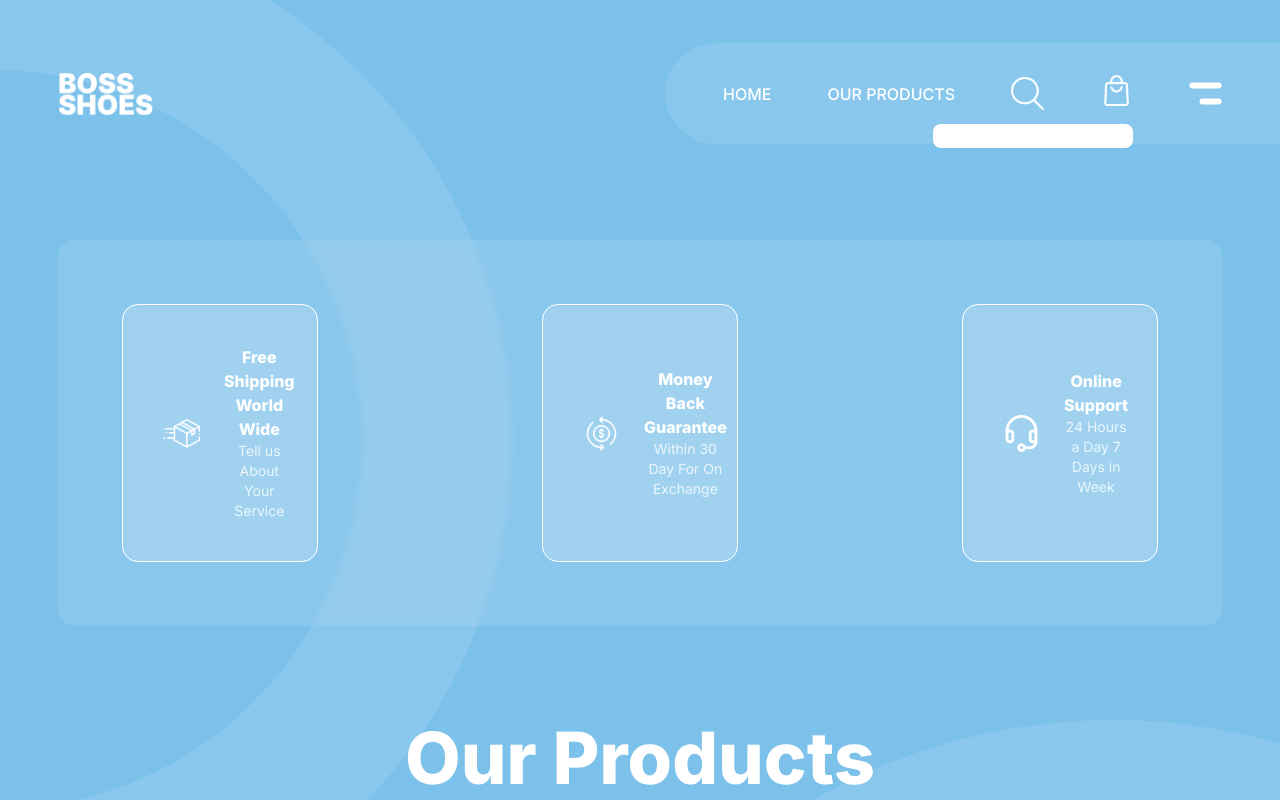
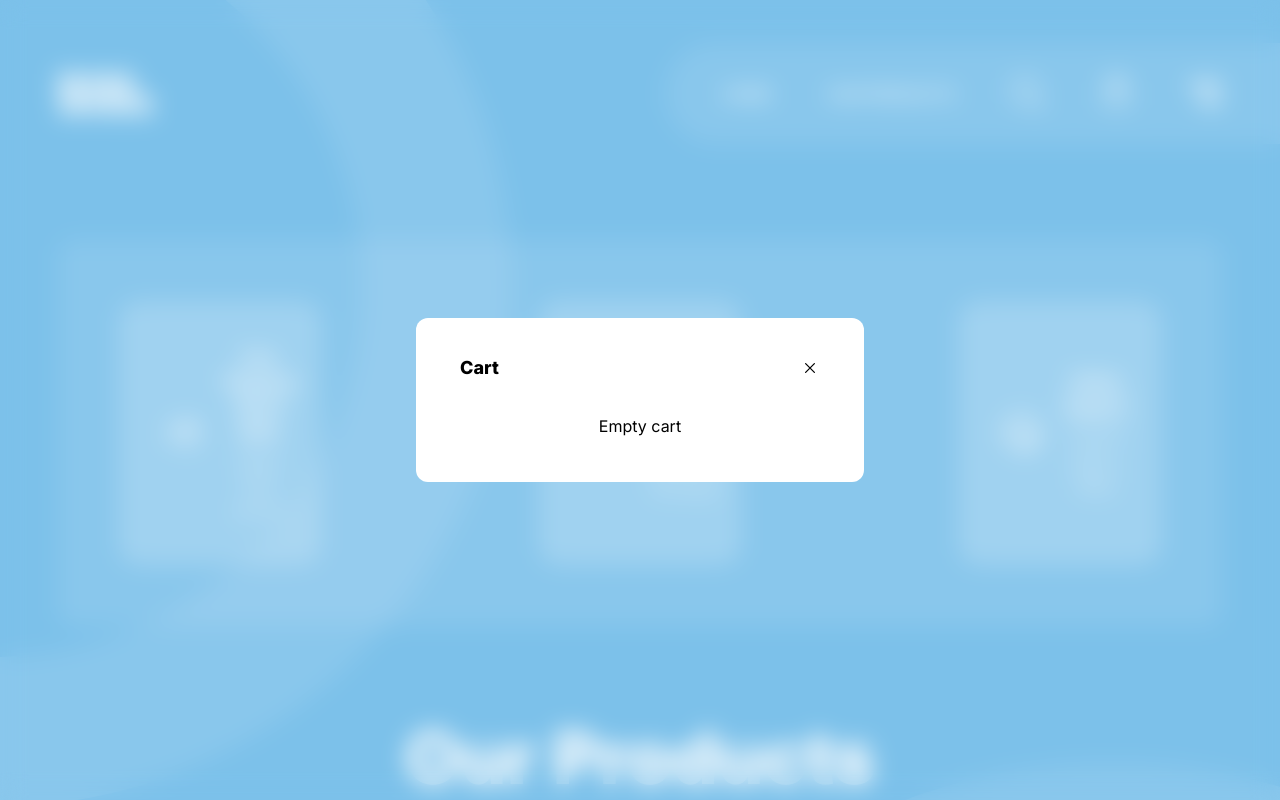
Before and after one commit to alexsolda/boss_shoes, a Next.js app: page / in a window 1280 px wide. Both pictures are taken after a click on the button 1116 px from the left and 93 px from the top of the page. Shown: the top 800 px of the page. Built offline with nearby package versions, Linux system fonts and the light colour scheme.

Commit message:
feat: cart modal

```diff
--- a/package.json
+++ b/package.json
@@ -13,6 +13,7 @@
     "next": "14.2.7",
     "react": "^18",
     "react-dom": "^18",
+    "react-icons": "^5.3.0",
     "zustand": "^4.5.5"
   },
   "devDependencies": {
--- a/src/app/layout.tsx
+++ b/src/app/layout.tsx
@@ -22,12 +22,14 @@ export default function RootLayout({
 }>) {
   return (
     <html lang="pt">
-      <body className={`${inter.variable} h-full text-white font-normal font-inter bg-primary`}>
-      <div className="absolute h-[130vh] w-[130vh] border-[150px] border-white/10 rounded-full top-[-10%] right-[60%]" />
-      <div className="absolute h-[150vh] w-[150vh] border-[150px] border-white/10 rounded-full top-[90vh] left-[40%]" />
-      <div className="absolute top-[100vh] left-0 transform translate-y-full w-0 h-0 border-l-[100vh] border-l-blue-300 border-r-[100vh] border-r-transparent border-t-[100vh] border-t-transparent" />
+      <body className={`${inter.variable} relative z-50 h-full text-white font-normal font-inter bg-primary`}>
+      <div className="absolute z-0 h-[130vh] w-[130vh] border-[150px] border-white/10 rounded-full top-[-10%] right-[60%]" />
+      <div className="absolute z-0 h-[150vh] w-[150vh] border-[150px] border-white/10 rounded-full top-[90vh] left-[40%]" />
+      <div className="absolute z-0 top-[100vh] left-0 transform translate-y-full w-0 h-0 border-l-[100vh] border-l-blue-300 border-r-[100vh] border-r-transparent border-t-[100vh] border-t-transparent" />
         <Header />
+        <div>
         {children}
+        </div>
         <Footer />
       </body>
     </html>
--- a/src/components/Button/index.tsx
+++ b/src/components/Button/index.tsx
@@ -9,7 +9,7 @@ export type IBtDefaultProps = {
 
 const Button = ({
   title,
-  outlined,
+  outlined = true,
   icon,
   onlyIcon = false,
   ...props
@@ -17,7 +17,7 @@ const Button = ({
   return (
     <button
       {...props}
-      className={`bg-transparent ${!onlyIcon ? 'border border-white rounded-xl p-2 hover:bg-primary hover:scale-105' : ''} active:scale-95 transition`}
+      className={`${outlined ? 'bg-transparent' : 'bg-primary'} ${!onlyIcon ? 'border border-white rounded-xl p-2 hover:bg-primary hover:scale-105' : ''} active:scale-95 transition`}
     >
       {title && <p className="text-white">{title}</p>}
       {icon && icon}
--- /dev/null
+++ b/src/components/Cards/CardCartProduct/index.tsx
@@ -0,0 +1,57 @@
+'use client'
+import { formatPrice } from "@/utils/formatters";
+import Image from "next/image";
+import { ReactElement, useEffect, useState } from "react";
+import { IoCloseOutline } from 'react-icons/io5'
+
+type ICardCartProductProps = {
+    name: string;
+    description: string;
+    image: string;
+    price: number;
+    quantity: number;
+}
+
+const CardCartProduct = ({name, description, image, price, quantity}: ICardCartProductProps):ReactElement => {
+
+    const [totalPrice, setTotalPrice] = useState(0);
+
+    useEffect(() => {
+        if(quantity) {
+            const total = quantity * price;
+            setTotalPrice(total);
+        }
+    }, [quantity]);
+
+    return (
+       <div className="max-h-[100px] overflow-scroll">
+         <div className="flex items-center gap-3 border-b border-gray-200 py-1">
+             <div className="relative xl:w-[60px] xl:h-[60px] w-[300px] h-[300px]">
+                <Image
+                    src={image}
+                    sizes="50vw"
+                    style={{ objectFit: 'contain' }}
+                    alt={`${name} - ${description}`}
+                    fill
+                 />
+            </div>
+            <div className="flex flex-col gap-1 w-full text-black-900 font-light text-xs">
+                <div className="flex items-center justify-between">
+                    <p>{name}</p>
+                </div>
+                <div className="flex items-center gap-3">
+                    <div className="cursor-pointer p-1 shadow-lg">-</div>
+                    <p className="font-sm">{String(quantity)}</p>
+                    <div className="cursor-pointer p-1 shadow-lg">+</div>
+                </div>
+            </div>
+            <p className="font-bold text-primary text-sm">{formatPrice(totalPrice)}</p>
+            <div className="text-red-600 cursor-pointer">
+                <IoCloseOutline size={15} />
+            </div>
+        </div>
+       </div>
+    )
+};
+
+export default CardCartProduct;
--- a/src/components/Cards/CardProduct/index.tsx
+++ b/src/components/Cards/CardProduct/index.tsx
@@ -11,7 +11,7 @@ const CardProduct = ({id, name, description, image, price}: IMockProducts):React
     const {addCart} = useProducts();
 
     return (
-        <div className="group bg-gradient-to-t from-white/10 to-transparent shadow-lg rounded-3xl shadow-md xl:p-16 p-8">
+        <div className="relative z-50 group backdrop-blur-sm bg-gradient-to-t from-white/10 to-transparent shadow-lg rounded-3xl shadow-md xl:p-16 p-8">
            <div className="flex flex-col items-center">
            <div className="relative xl:w-[461px] xl:h-[461px] w-[300px] h-[300px]">
                 <Image
--- a/src/components/Cart/index.tsx
+++ b/src/components/Cart/index.tsx
@@ -1,35 +1,58 @@
 'use client'
-import { ReactElement } from "react";
+import { ReactElement, useEffect, useState } from "react";
 import Button from "../Button";
 import BagIcon from "../Icons/BagIcon";
 import { useProducts } from "@/stores/Products";
-import { Menu, MenuButton, MenuItem, MenuItems } from "@headlessui/react";
+import ModalContainer from "../ModalContainer";
+import CardCartProduct from "../Cards/CardCartProduct";
+import { formatPrice } from "@/utils/formatters";
 
 const Cart = ():ReactElement => {
 
     const {cart} = useProducts();
 
+    const [isCartModalOpen, setIsCartModalOpen] = useState(false);
+    const [totalCart, setTotalCart] = useState(0);
+
+    useEffect(() => {
+      if(cart.length > 0) {
+        const total = cart.reduce((acc, curr) => acc + (curr.quantity * curr.price) , 0);
+
+        setTotalCart(total)
+      }
+    }, [cart])
+
     return (
-        <Menu>
-        <MenuButton className='relative'>
+        <>
+          <div className="relative">
             {cart.length > 0 && (
-            <div className="flex items-center justify-center absolute bg-green-800 rounded-full w-[20px] h-[20px] right-0 bottom-0">
+              <div className="flex items-center justify-center absolute bg-green-800 rounded-full w-[20px] h-[20px] right-0 bottom-0">
                 <p className="text-xs">{cart.length}</p>
+              </div>
+            )}
+            <Button icon={<BagIcon />} onlyIcon onClick={() => setIsCartModalOpen(true)} />
+          </div>
+          <ModalContainer title="Cart" isOpen={isCartModalOpen} onClose={() => setIsCartModalOpen(false)}>
+            <div className="relative">
+              {cart.length === 0 ? (
+                <p className="text-black-900 text-center">Empty cart</p>
+              ) : (
+                <div className="flex flex-col">
+                  {cart.map((prod) => (
+                    <CardCartProduct name={prod.name} description={prod.description} image={prod.image} price={prod.price} quantity={prod.quantity} />
+                  ))}
+                  <div className="w-full mt-6 flex items-center justify-between">
+                    <div className="flex items-center gap-3 text-black-900 fotn-sm">
+                      <p>Total:</p>
+                      <p>{formatPrice(totalCart)}</p>
+                    </div>
+                    <Button outlined={false} title="Comprar" />
+                  </div>
+                </div>
+              )}
             </div>
-            )}
-            <Button icon={<BagIcon />} onlyIcon />
-        </MenuButton>
-
-        <MenuItems
-          transition
-          anchor="bottom end"
-          className='mt-3 bg-white rounded-lg'
-        >
-          <MenuItem>
-            <p className="w-[200px]">opa</p>
-          </MenuItem>
-        </MenuItems>
-      </Menu>
+          </ModalContainer>
+        </>
     )
 };
 
--- /dev/null
+++ b/src/components/ModalContainer/index.tsx
@@ -0,0 +1,57 @@
+'use client'
+import {
+  Dialog,
+  DialogBackdrop,
+  DialogPanel,
+  DialogTitle
+} from '@headlessui/react'
+import { ReactElement, ReactNode } from 'react'
+import { IoCloseOutline } from 'react-icons/io5'
+
+type IModalContainerProps = {
+  isOpen: boolean
+  onClose: () => void
+  title?: string
+  children: ReactNode;
+}
+
+const ModalContainer = ({
+  isOpen,
+  onClose,
+  title,
+  children
+}: IModalContainerProps): ReactElement => {
+  return (
+    <Dialog
+      open={isOpen}
+      as="div"
+      className="relative z-10 focus:outline-none"
+      onClose={onClose}
+    >
+      <DialogBackdrop className="fixed inset-0 bg-black/50 backdrop-blur-md" />
+      <div className="fixed inset-0 z-10 w-screen overflow-y-auto shadow-xl">
+        <div className="flex min-h-full items-center justify-center p-4">
+          <DialogPanel
+            transition
+            className="w-full max-w-md rounded-xl bg-white p-3 duration-300 ease-out data-[closed]:transform-[scale(95%)] data-[closed]:opacity-0"
+          >
+            <DialogTitle
+              as="p"
+              className="flex items-center justify-between  gap-1 lg:mx-8 mx-3 mt-6 text-black-900"
+            >
+              <p className="text-lg font-bold">{title}</p>
+              <IoCloseOutline
+                size={20}
+                onClick={onClose}
+                className="cursor-pointer"
+              />
+            </DialogTitle>
+            <div className="max-h-[400px] overflow-scroll lg:p-8 p-3">{children}</div>
+          </DialogPanel>
+        </div>
+      </div>
+    </Dialog>
+  )
+}
+
+export default ModalContainer
--- /dev/null
+++ b/src/utils/formatters.ts
@@ -0,0 +1,10 @@
+export const formatPrice = (value: number): string => {
+    if (isNaN(value)) {
+      return String(value);
+    }
+
+    return new Intl.NumberFormat('pt-BR', {
+      style: 'currency',
+      currency: 'BRL',
+    }).format(value);
+  };
```
Also changed, not shown: 1 other file (tests, documents, lock files or other folders).
